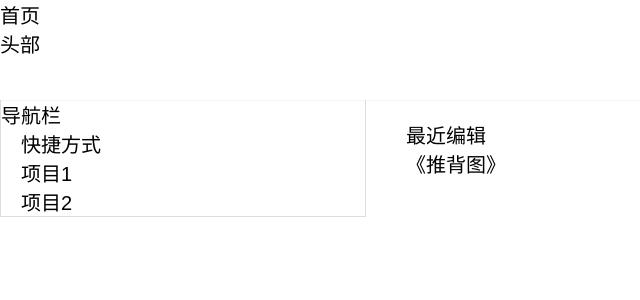
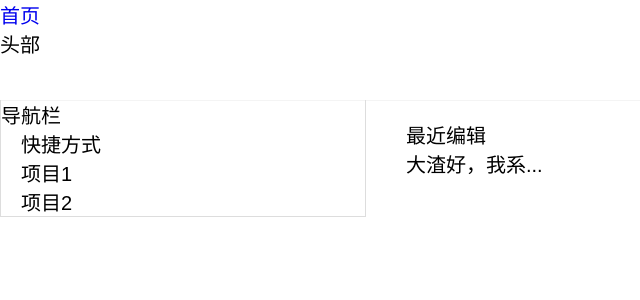
Before and after one commit to maoguoping/DeepLink, a Vue app: page / in a window 1280 px wide. Shown: the top 300 px of the page, without its empty margins (0-640 px from the left). Built offline with nearby package versions, Linux system fonts and the light colour scheme.

Commit message:
添加路由，引入jquery

```diff
--- a/package.json
+++ b/package.json
@@ -10,9 +10,10 @@
     "build": "node build/build.js"
   },
   "dependencies": {
+    "jquery": "^3.3.1",
     "node-sass": "^4.7.2",
     "vue": "^2.3.3",
-    "vue-router": "^2.6.0"
+    "vue-router": "^2.8.1"
   },
   "devDependencies": {
     "autoprefixer": "^7.1.2",
--- a/src/App.vue
+++ b/src/App.vue
@@ -7,8 +7,9 @@
                     <guide></guide>
                 </div>
                 <div class="main-area">
-                    <doc-index v-if="mainPath=='index'"></doc-index>
-                    <doc v-else></doc>
+                    <router-view></router-view>
+                    <!--<doc-index v-if="mainPath=='index'"></doc-index>-->
+                    <!--<doc v-else></doc>-->
                 </div>
             </div>
         </div>
@@ -25,7 +26,6 @@
     import Doc from './components/doc/Doc.vue'
     import DocIndex from './components/doc/DocIndex.vue'
     import HeaderBar from './components/HeaderBar.vue'
-
     export default {
         name: 'app',//name属性作为组件名称，全局 ID 自动作为组件的 name
         data() {
--- a/src/components/HeaderBar.vue
+++ b/src/components/HeaderBar.vue
@@ -1,6 +1,6 @@
 <template>
     <div class="headerbar-box">
-        <div id="logo" @click="gotoIndex">首页</div>
+        <router-link id="logo" to="/index">首页</router-link>
         <div>
             头部
         </div>
@@ -19,9 +19,6 @@
         created:function () {
         },
         methods:{
-            gotoIndex:function () {
-                bus.$emit('gotoIndex','bar');
-            }
         }
     }
 </script>
--- a/src/components/doc/DocIndex.vue
+++ b/src/components/doc/DocIndex.vue
@@ -5,7 +5,7 @@
                 <h2>
                     最近编辑
                 </h2>
-                <doc-link ></doc-link>
+                <doc-link :linkName="listName"></doc-link>
             </li>
             <li></li>
         </ul>
@@ -18,7 +18,8 @@
         name: 'doc-index',
         data() {
             return {
-                msg: 'Welcome to Your Vue.js App'
+                msg: 'Welcome to Your Vue.js App',
+                listName:"大渣好，我系..."
             }
         },
         components:{
--- a/src/components/doc/DocLink.vue
+++ b/src/components/doc/DocLink.vue
@@ -1,24 +1,26 @@
 <template>
-    <div class="doc-link" :doc-id="docId" @click="linkTo()">
-        {{docName}}
-    </div>
+    <router-link class="doc-link" to="/doc" :doc-id="docId" >{{docName}}</router-link>
+    <!--<div class="doc-link" :doc-id="docId" @click="linkTo()">-->
+        <!--{{docName}}-->
+    <!--</div>-->
 </template>
 
 <script>
     import { bus } from '../../bus/bus.js'
     export default {
         name: 'doc-link',
+        props:['linkName'],
         data() {
             return {
-                docName:"《推背图》",
+                docName:this.linkName,
                 docId:1,
                 msg: 'Welcome to Your Vue.js App'
             }
         },
         methods:{
-            linkTo:function () {
-                bus.$emit('docChangeTo', '1')
-            }
+//            linkTo:function () {
+//                bus.$emit('docChangeTo', '1')
+//            }
         }
     }
 </script>
@@ -26,5 +28,6 @@
 <style lang="scss" scoped type="text/scss">
     .doc-link{
         cursor:pointer;
+        color: #000000;
     }
 </style>
--- a/src/components/guide/GuideList.vue
+++ b/src/components/guide/GuideList.vue
@@ -1,7 +1,7 @@
 <template>
     <div class="guide-list" v-cloak>
         <div class="parent" @click="toggle" :class="'list-'+data.type">
-            {{listName}}
+            <doc-link :linkName="listName"></doc-link>
         </div>
         <div class="childs" v-if="!listFold">
             <guide-list v-for="(item ,index) in listData.childs" :key="item.id" :data="item"></guide-list>
@@ -11,6 +11,7 @@
 
 <script>
     import {bus} from '../../bus/bus'
+    import DocLink from '../doc/DocLink.vue'
     export default {
         name: 'guide-list',
         props:['data','data2'],
@@ -23,6 +24,9 @@
                 listId:this.data.id,
                 msg: 'Welcome to Your Vue.js App'
             }
+        },
+        components: {
+            'doc-link':DocLink
         },
         methods:{
             toggle:function () {
--- a/src/main.js
+++ b/src/main.js
@@ -2,11 +2,26 @@
 // (runtime-only or standalone) has been set in webpack.base.conf with an alias.
 import Vue from 'vue'
 import App from './App'
-import Router from  './router/appRouter'
+import VueRouter from 'vue-router'
 Vue.config.productionTip = false;
 /* eslint-disable no-new */
+Vue.use(VueRouter);
+import Guide from './components/guide/Guide.vue'
+import Doc from './components/doc/Doc.vue'
+import DocIndex from './components/doc/DocIndex.vue'
+import HeaderBar from './components/HeaderBar.vue'
+const routes = [
+    {path:'/',component:DocIndex},
+    { path: '/index', component: DocIndex },
+    { path: '/doc', component: Doc }
+]
+const router=new VueRouter({
+    mode: 'history',
+    routes:routes
+});
 new Vue({
   el:'#app',
+  router,
   template: '<App/>',
-  components: { App },
+  components: { App }
 });
```
Also changed, not shown: 1 other file (tests, documents, lock files or other folders).
